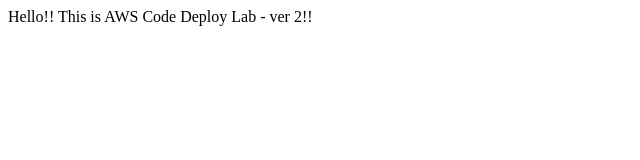
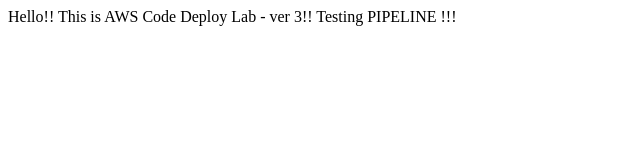
Before and after one commit to Rengarajang/codedeploy-html, a plain HTML site: page index.html in a window 1280 px wide. Shown: the whole page, without its empty margins (0-640 px from the left). Drawn offline with Linux system fonts and the light colour scheme.

Commit message:
Update index.html
updated index

```diff
--- a/index.html
+++ b/index.html
@@ -4,6 +4,6 @@
         <title>AWS Code Deploy Lab</title>
     </head>
     <body>
-Hello!! This is AWS Code Deploy Lab - ver 2!!
+Hello!! This is AWS Code Deploy Lab - ver 3!! Testing PIPELINE !!!
     </body>
 </html>
```
